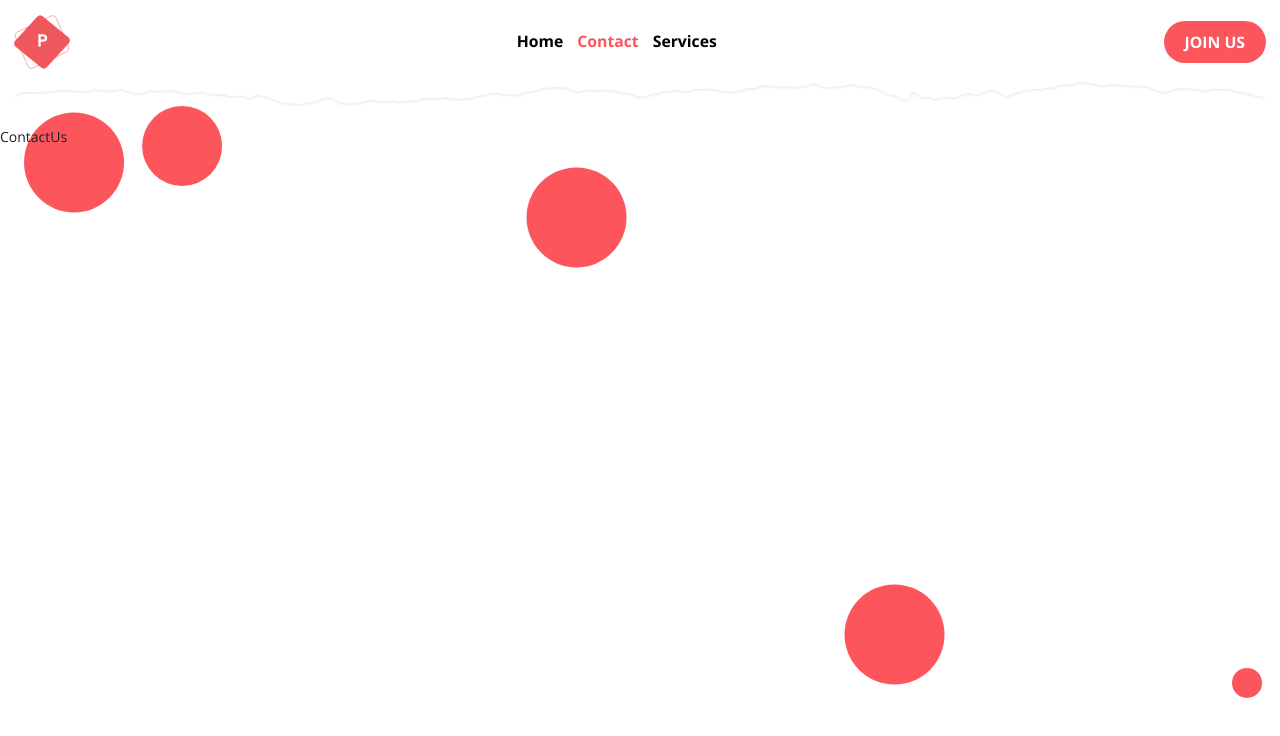
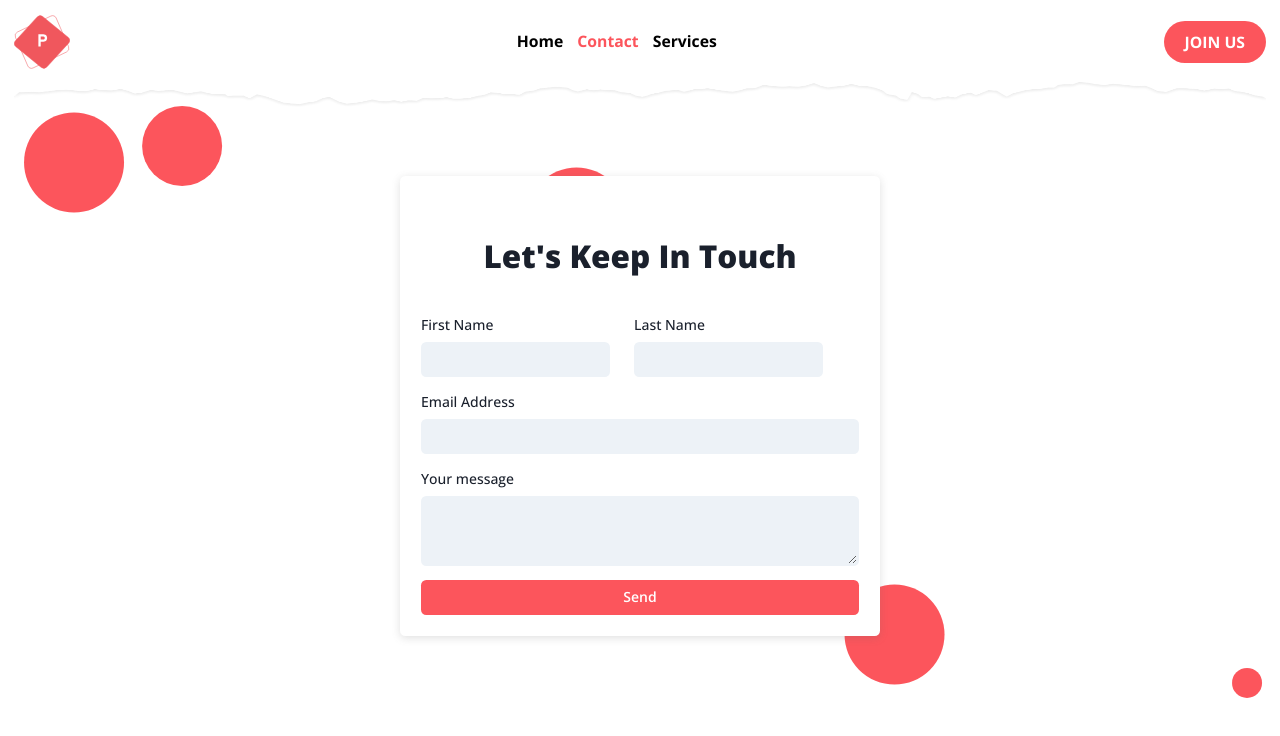
Before and after one commit to AyoubSayah/NuitD-info, a React (Vite) app: page /contactus in a window 1280 px wide. Shown: the top 736 px of the page. Built offline with nearby package versions, Linux system fonts and the light colour scheme.

Commit message:
create contact form

```diff
--- a/src/modules/contactus/ContactUs.tsx
+++ b/src/modules/contactus/ContactUs.tsx
@@ -1,5 +1,143 @@
+import { Formik, Field } from "formik";
+import {
+  Box,
+  Button,
+  Checkbox,
+  Flex,
+  FormControl,
+  FormLabel,
+  FormErrorMessage,
+  Input,
+  VStack,
+  Textarea,
+  HStack,
+  Heading,
+  Text
+} from "@chakra-ui/react";
 const ContactUs = () => {
-  return <div>ContactUs</div>
+
+
+
+  return (
+    <Flex align="center" justify="center" h="70vh">
+      <Box boxShadow="rgba(99, 99, 99, 0.2) 0px 2px 8px 0px;" bg="white" p={6} rounded="md" w={480}>
+      <Text padding={10} textTransform="capitalize" fontSize={{ base: 'xl', sm: '2xl', md: '4xl' }} fontWeight="extrabold" textAlign="center" >Let's keep in touch</Text>
+        <Formik
+          initialValues={{
+            firstName:"",
+            lastName:"",
+            email: "",
+            message:""
+          }}
+          onSubmit={(values) => {
+            alert(JSON.stringify(values, null, 2));
+          }}
+        >
+          {({ handleSubmit, errors, touched }) => (
+            <form onSubmit={handleSubmit}>
+              <VStack spacing={4} align="flex-start">
+                <HStack spacing='24px'>
+                <FormControl isInvalid={!!errors.firstName && touched.firstName }>
+                  <FormLabel htmlFor="firstName"> First Name</FormLabel>
+                  <Field
+                    as={Input}
+                    id="firstName"
+                    name="firstName"
+                    type="text"
+                    variant="filled"
+                    validate={(value: string) => {
+                      let error
+                      if(value ===""){
+                        error = "First Name is required";
+                      }
+                      return error;
+                    }}
+                  />
+                  <FormErrorMessage>{errors.firstName}</FormErrorMessage>
+                </FormControl>
+                <FormControl isInvalid={!!errors.lastName && touched.lastName }>
+                  <FormLabel htmlFor="lastName" > Last Name</FormLabel>
+                  <Field
+                    as={Input}
+                    id="lastName"
+                    name="lastName"
+                    type="text"
+                    variant="filled"
+                    validate={(value: string) => {
+                      let error
+                      if(value ===""){
+                        error = "Last Name is required";
+                      }
+                      return error;
+                    }}
+                  />
+                  <FormErrorMessage>{errors.lastName}</FormErrorMessage>
+                </FormControl>
+                </HStack>
+
+                <FormControl isInvalid={!!errors.email && touched.email }>
+                  <FormLabel htmlFor="email">Email Address</FormLabel>
+                  <Field
+                    as={Input}
+                    id="email"
+                    name="email"
+                    type="email"
+                    variant="filled"
+                    validate={(value: string) => {
+                      let error
+                      if(value ===""){
+                        error = "Email is required";
+                      }
+                      return error;
+                    }}
+                  />
+                  <FormErrorMessage>{errors.email}</FormErrorMessage>
+                </FormControl>
+                <FormControl isInvalid={!!errors.message && touched.message } >
+                <FormLabel htmlFor="message">Your message</FormLabel>
+                <Field
+                  as={Textarea}
+                  id="message"
+                  name="message"
+                  type="text"
+                  variant="filled"
+                  validate={(value: string) => {
+                  let error
+                  if(value ===""){
+                    error = "Message is required";
+                  }
+                  return error;
+                }}
+                />
+                <FormErrorMessage>{errors.message}</FormErrorMessage>
+                </FormControl>
+                <Button type="submit" bg="primary.500" color="white" _hover={{background:"primary.600"}} width="full">
+                  Send
+                </Button>
+              </VStack>
+            </form>
+          )}
+        </Formik>
+      </Box>
+    </Flex>
+  );
+
+
+
+
+
+  // let somme = 1
+  // const addToSomme = () => {
+  //   somme = somme + 1
+  // }
+  // return <div className="">
+  //   <Box fontSize="xx-large">{somme}</Box>
+  //   <Button
+  //     colorScheme=""
+  //     position="relative"
+  //     zIndex={99}
+  //     onClick={addToSomme}>Add</Button>
+  // </div>
 }
 
 export default ContactUs
```
